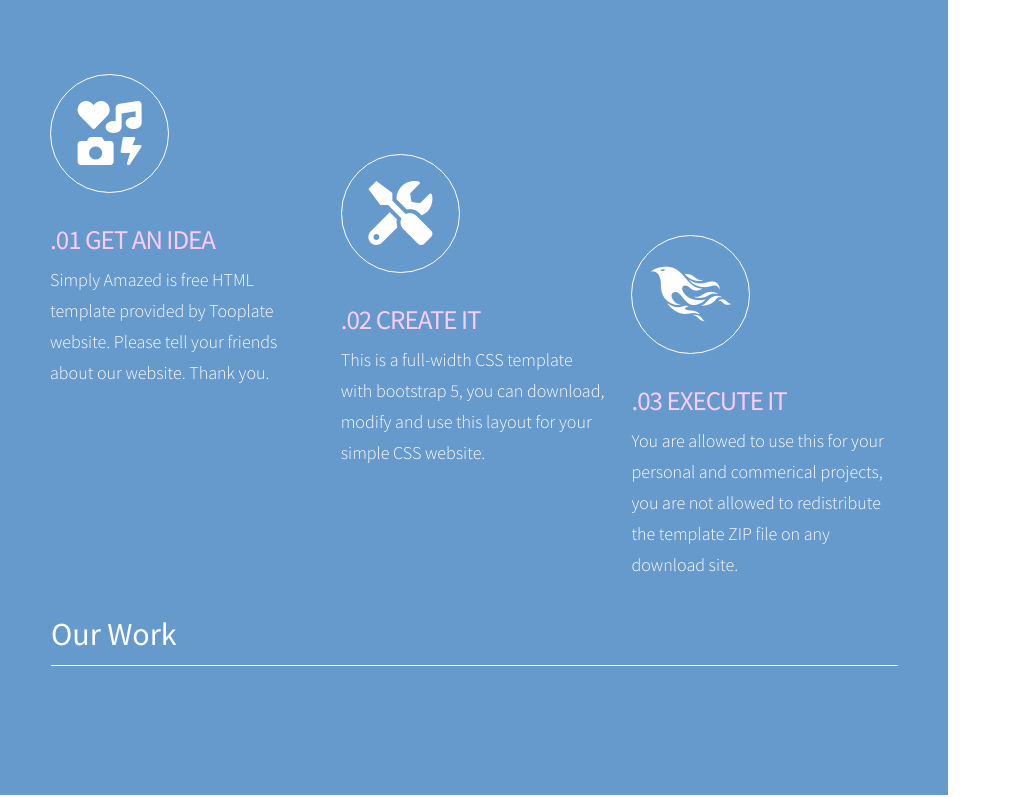
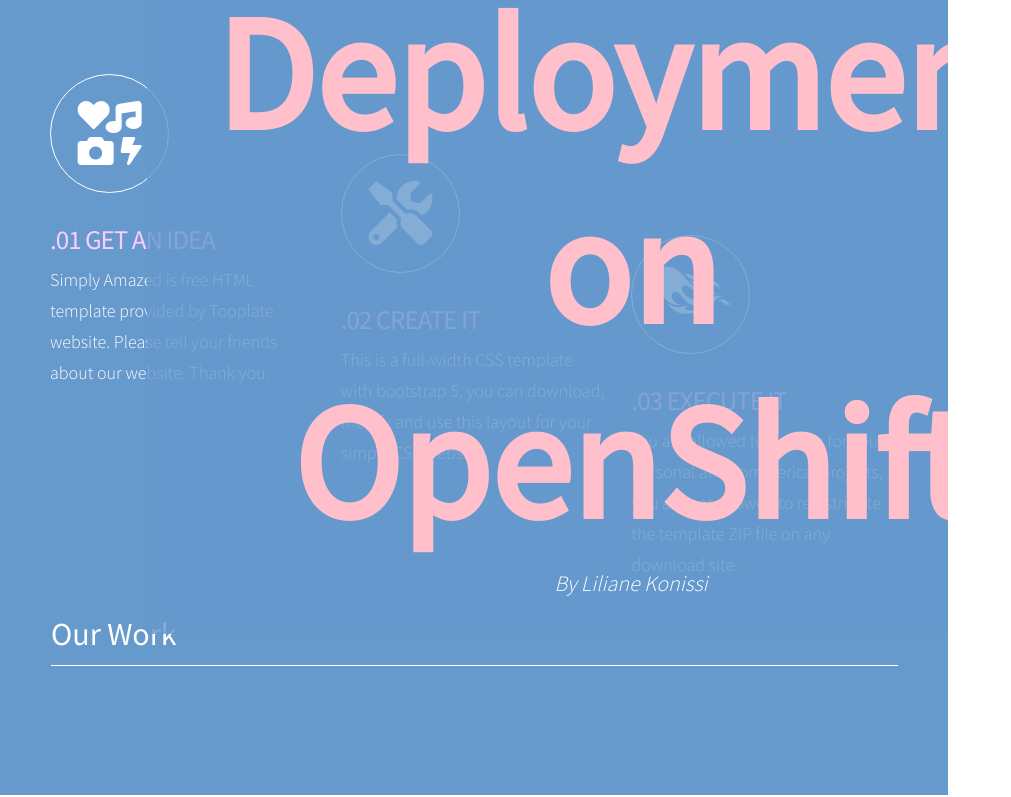
Before and after one commit to lily4499/demo-node-app, a website: page public/index.html in a window 1280 px wide. Shown: the part 855-1652 px from the top of the page, without its empty margins (0-1011 px from the left). Drawn offline with Linux system fonts and the light colour scheme.

Commit message:
Update index.html

```diff
--- a/public/index.html
+++ b/public/index.html
@@ -57,8 +57,8 @@
                         <div class="bg-blue-transparent logo-fa"><span style="font-weight: bold;"><i class="fas fa-2x fa-atom"></i></span> DevOps Projects Demo</div>
                         <div class="bg-blue-transparent simple">
                          <!--   <h1 style="font-weight: bold; color: pink;">Automated Node.js App Deployment on OpenShift</h1> -->
-                            <h1 style="font-weight: bold; color: pink; font-size: 3em;">Automated Node.js App Deployment on OpenShift: Test</h1>
-
+                            <h1 style="font-weight: bold; color: pink; font-size: 9em;">Automated Node.js App Deployment on OpenShift</h1>
+                            <p> <i>By Liliane Konissi</i> </p>
                          <!--   <p>
                                 This project demonstrates a streamlined Node.js application, containerized with Docker and deployed on OpenShift using Source-to-Image (S2I). <br>
     It's an ideal setup for automating deployment workflows and building scalable, cloud-native applications.
```
